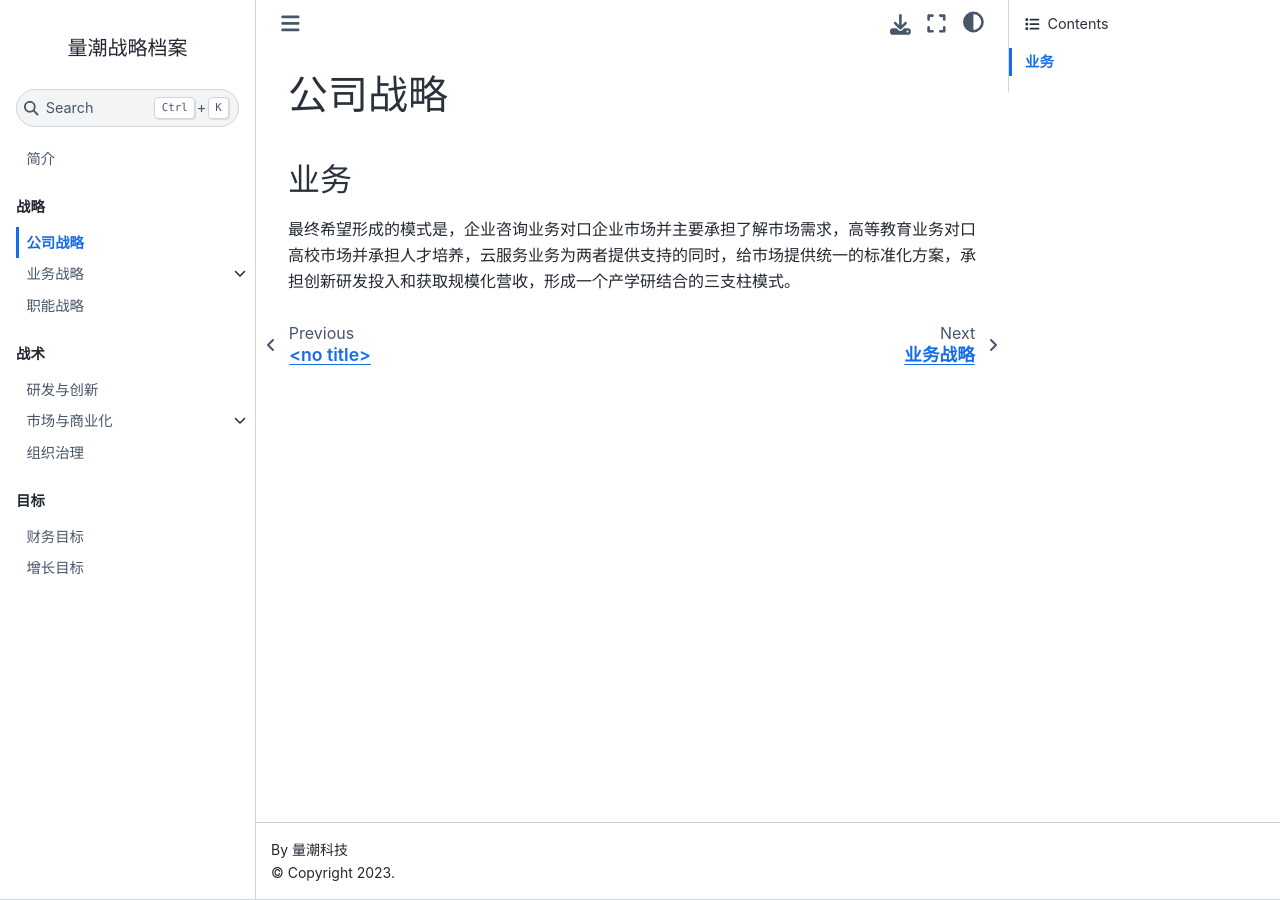
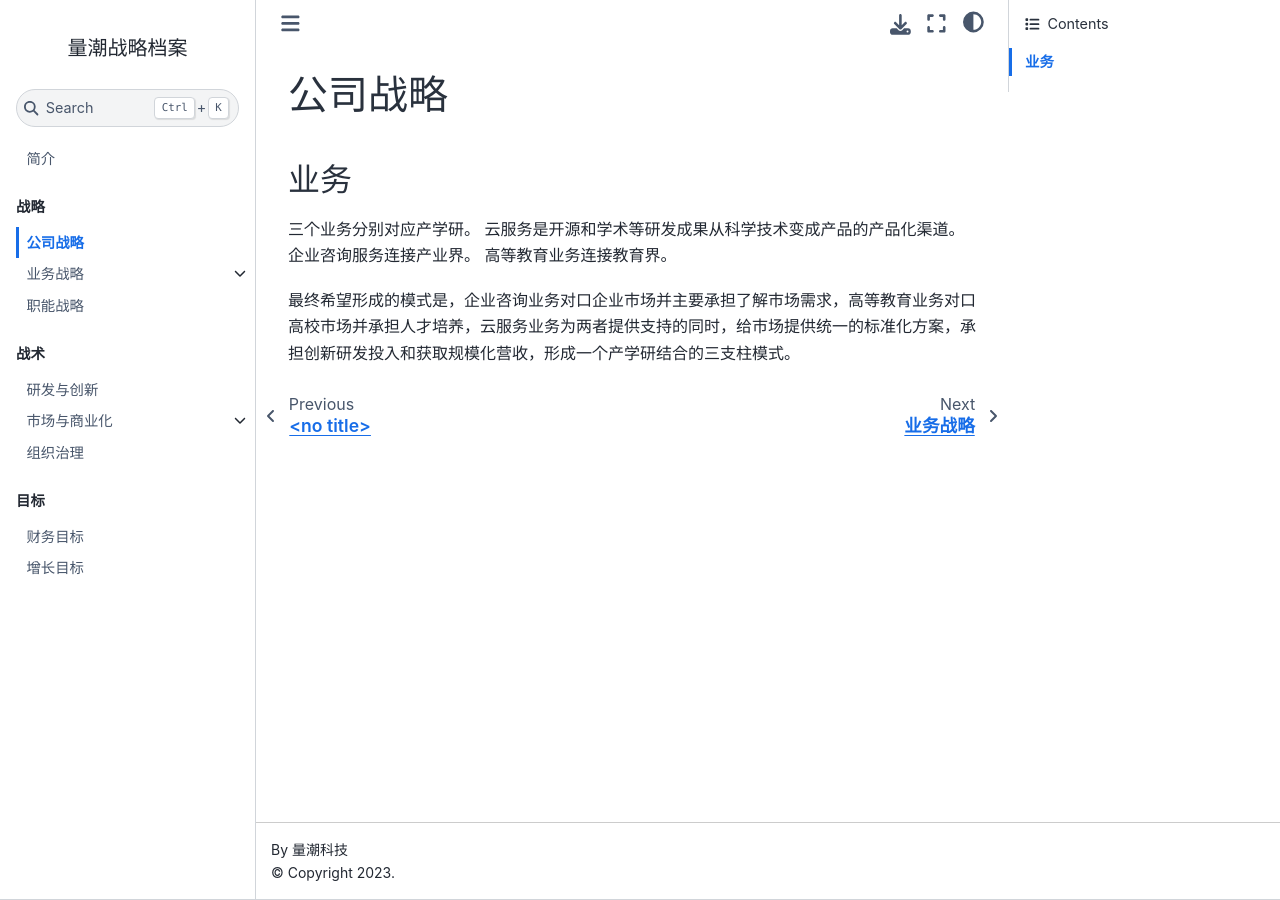
Before and after one commit to quanttide/quanttide-profile-of-strategies, a Jupyter Book: the page built from strategies/company/README.md, in a window 1280 px wide. Built offline with Jupyter Book 1.0.4 settings and Sphinx 7.4.7 and the Sphinx Book theme 1.1.4, drawn with Linux system fonts in a browser that asks for light colours; pages that are not in the unit, such as notebooks, are missing from menus.

Commit message:
feat: 公司战略

```diff
--- a/strategies/company/README.md
+++ b/strategies/company/README.md
@@ -2,4 +2,9 @@
 
 ## 业务
 
+三个业务分别对应产学研。
+云服务是开源和学术等研发成果从科学技术变成产品的产品化渠道。
+企业咨询服务连接产业界。
+高等教育业务连接教育界。
+
 最终希望形成的模式是，企业咨询业务对口企业市场并主要承担了解市场需求，高等教育业务对口高校市场并承担人才培养，云服务业务为两者提供支持的同时，给市场提供统一的标准化方案，承担创新研发投入和获取规模化营收，形成一个产学研结合的三支柱模式。
```
